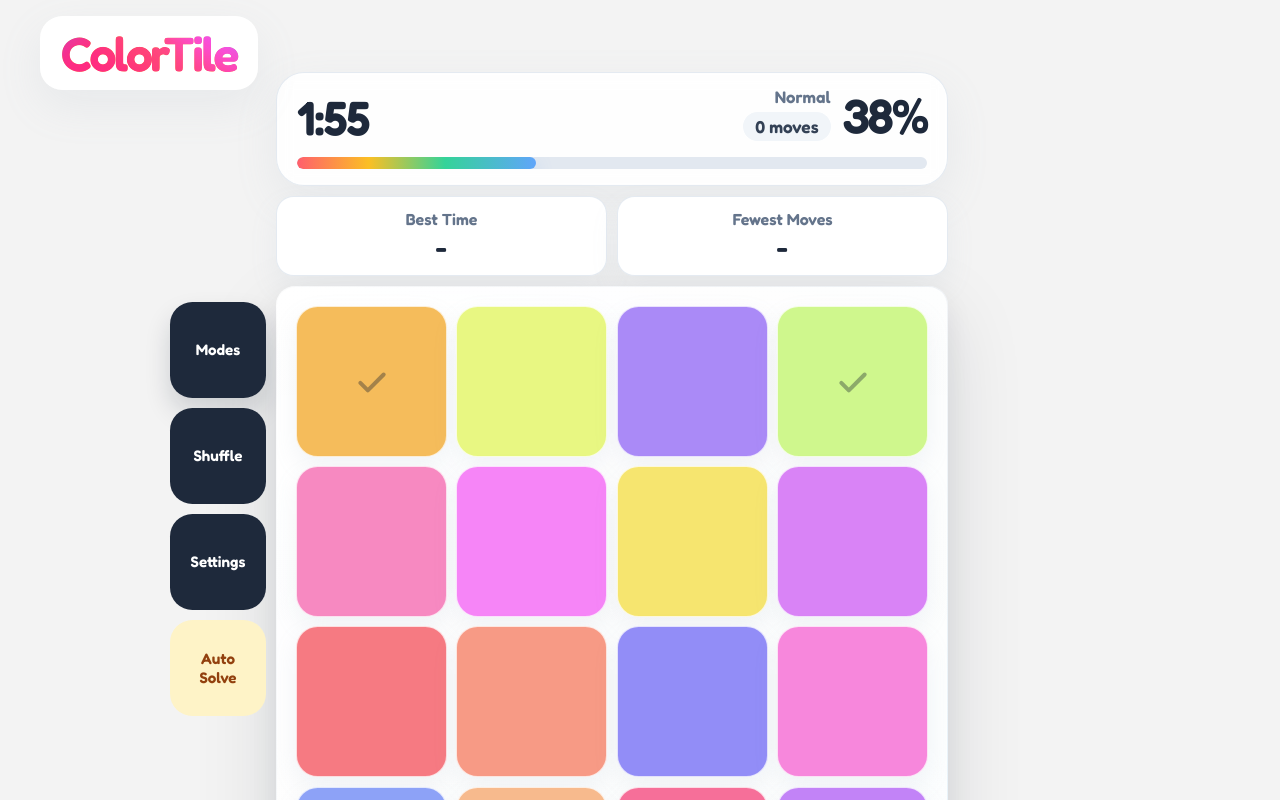
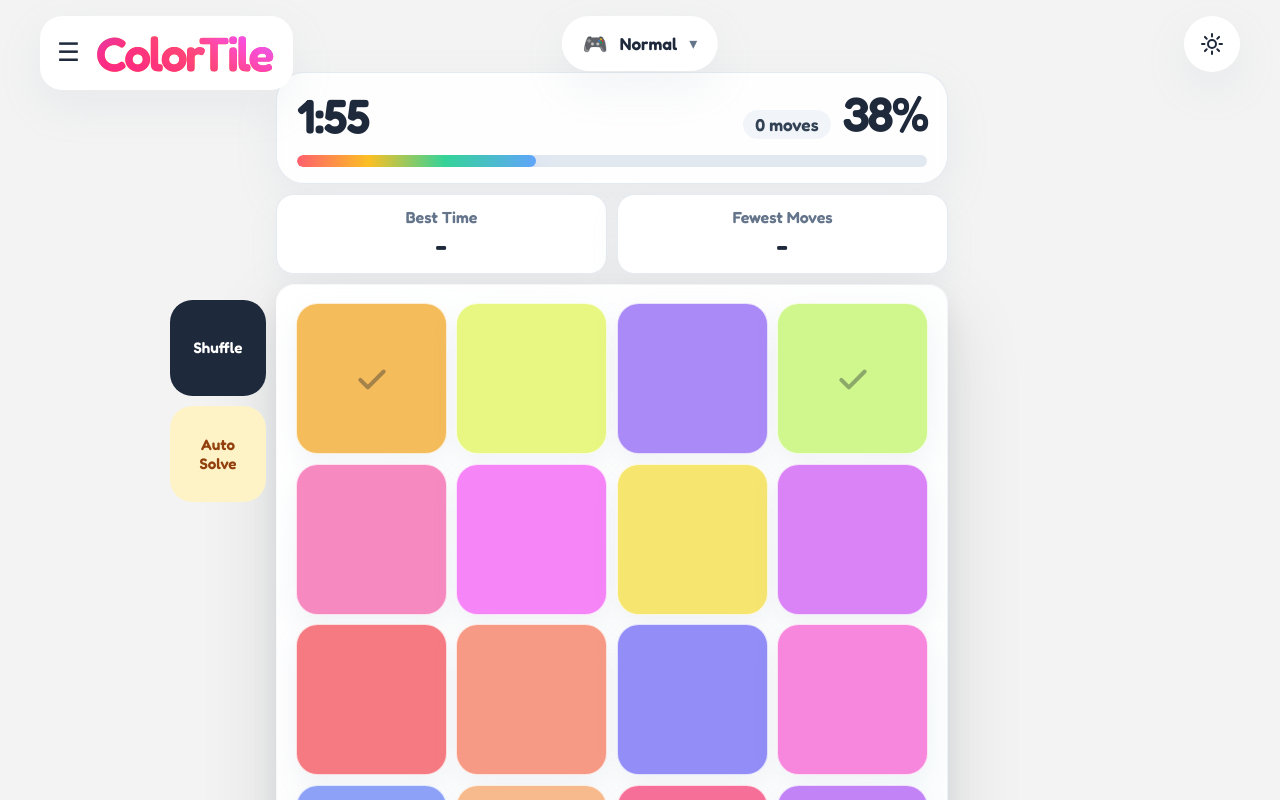
Before and after one commit to 0rka2/ColorTile, a Next.js app: page / in a window 1280 px wide. Built offline with nearby package versions, Linux system fonts and the light colour scheme.

Commit message:
improve hud 1

```diff
--- a/app/game-components.tsx
+++ b/app/game-components.tsx
@@ -8,7 +8,6 @@ import { getGradientQualityFill } from "./gradient-quality";
 import { DIFFICULTY_LABELS } from "./game-logic";
 import { getConfettiViewportSize } from "./confetti-logic";
 import type { PersonalBestStatus } from "./personal-best";
-import { getThemeModeLabel } from "./settings-options";
 import type { ThemeMode } from "./settings-options";
 import { DifficultyConfig, DifficultyKey, Tile } from "./game-types";
 
@@ -150,11 +149,10 @@ export function GameHud({
           </div>
 
           <div className="flex items-end gap-2 sm:gap-3">
-            <div className="max-w-[7rem] text-right sm:max-w-[8.5rem] md:max-w-none">
-              <p className="theme-text-muted font-fredoka-strong text-[0.88rem] leading-none sm:text-[0.98rem] md:text-[1.05rem]">{difficultyLabel}</p>
-              <div className="theme-chip mt-1.5 inline-flex rounded-full px-2.5 py-1 sm:px-3 sm:py-1.5">
-                <p className="theme-text-secondary font-fredoka-strong text-[0.88rem] leading-none sm:text-[0.98rem] md:text-[1.08rem]">{moves} moves</p>
-              </div>
+            <div className="theme-chip inline-flex rounded-full px-2.5 py-1 sm:px-3 sm:py-1.5">
+              <p className="theme-text-secondary font-fredoka-strong text-[0.88rem] leading-none sm:text-[0.98rem] md:text-[1.08rem]">
+                {moves} moves
+              </p>
             </div>
 
             <div className="pb-0.5 text-right">
@@ -632,101 +630,198 @@ export function GameModal({
   );
 }
 type ControlsProps = {
-  difficulty: DifficultyKey;
   onAutoSolve: () => void;
-  onDifficultyChange: (difficulty: DifficultyKey) => void;
   onRestart: () => void;
-  onThemeModeChange: (themeMode: ThemeMode) => void;
   showDevControls: boolean;
-  themeMode: ThemeMode;
 };
 
-export function GameControls({
-  difficulty,
-  onAutoSolve,
-  onDifficultyChange,
-  onRestart: onShuffle,
-  onThemeModeChange,
-  showDevControls,
-  themeMode,
-}: Readonly<ControlsProps>) {
-  const [isModesOpen, setIsModesOpen] = useState(false);
-  const [isSettingsOpen, setIsSettingsOpen] = useState(false);
-
-  useEffect(() => {
-    if (!isModesOpen && !isSettingsOpen) {
-      return;
+function HamburgerIcon() {
+  return (
+    <svg
+      aria-hidden="true"
+      viewBox="0 0 24 24"
+      className="h-5 w-5 sm:h-6 sm:w-6"
+      fill="none"
+      stroke="currentColor"
+      strokeWidth="2.2"
+      strokeLinecap="round"
+      strokeLinejoin="round"
+    >
+      <path d="M4 7h16M4 12h16M4 17h16" />
+    </svg>
+  );
 }
 
-    const handleEscape = (event: KeyboardEvent) => {
-      if (event.key === "Escape") {
-        setIsModesOpen(false);
-        setIsSettingsOpen(false);
+function PaletteIcon() {
+  return (
+    <svg
+      aria-hidden="true"
+      viewBox="0 0 24 24"
+      className="h-5 w-5"
+      fill="none"
+      stroke="currentColor"
+      strokeWidth="2"
+      strokeLinecap="round"
+      strokeLinejoin="round"
+    >
+      <path d="M12 3a9 9 0 1 0 0 18h1a2 2 0 0 0 0-4h-1a2 2 0 0 1 0-4h4a5 5 0 0 0 0-10h-4Z" />
+      <circle cx="7.5" cy="10.5" r=".8" fill="currentColor" stroke="none" />
+      <circle cx="10.5" cy="7.5" r=".8" fill="currentColor" stroke="none" />
+      <circle cx="16.5" cy="8.5" r=".8" fill="currentColor" stroke="none" />
+    </svg>
+  );
 }
+
+function WrenchIcon() {
+  return (
+    <svg
+      aria-hidden="true"
+      viewBox="0 0 24 24"
+      className="h-5 w-5"
+      fill="none"
+      stroke="currentColor"
+      strokeWidth="2"
+      strokeLinecap="round"
+      strokeLinejoin="round"
+    >
+      <path d="M14.5 6.5a4 4 0 0 0-5.35 5.35L4 17v3h3l5.15-5.15A4 4 0 0 0 17.5 9l-2 2-2.5-2.5 1.5-2Z" />
+    </svg>
+  );
+}
+
+function SunIcon() {
+  return (
+    <svg aria-hidden="true" viewBox="0 0 24 24" className="h-6 w-6" fill="none" stroke="currentColor" strokeWidth="2" strokeLinecap="round" strokeLinejoin="round">
+      <circle cx="12" cy="12" r="4" />
+      <path d="M12 2v2.5M12 19.5V22M4.93 4.93l1.77 1.77M17.3 17.3l1.77 1.77M2 12h2.5M19.5 12H22M4.93 19.07l1.77-1.77M17.3 6.7l1.77-1.77" />
+    </svg>
+  );
+}
+
+function MoonIcon() {
+  return (
+    <svg aria-hidden="true" viewBox="0 0 24 24" className="h-6 w-6" fill="none" stroke="currentColor" strokeWidth="2" strokeLinecap="round" strokeLinejoin="round">
+      <path d="M21 12.8A9 9 0 1 1 11.2 3a7 7 0 0 0 9.8 9.8Z" />
+    </svg>
+  );
+}
+
+export function ThemeToggle({
+  onThemeModeChange,
+  themeMode,
+}: Readonly<{
+  onThemeModeChange: (themeMode: ThemeMode) => void;
+  themeMode: ThemeMode;
+}>) {
+  return (
+    <button
+      type="button"
+      onClick={() => onThemeModeChange(themeMode === "light" ? "dark" : "light")}
+      aria-label={`Switch to ${themeMode === "light" ? "dark" : "light"} theme`}
+      className="theme-header-surface flex h-12 w-12 items-center justify-center rounded-full border shadow-[0_14px_26px_rgba(15,23,42,0.16)] sm:h-14 sm:w-14"
+    >
+      <motion.span
+        key={themeMode}
+        initial={{ rotate: -90, opacity: 0, scale: 0.5 }}
+        animate={{ rotate: 0, opacity: 1, scale: 1 }}
+        transition={{ duration: 0.3 }}
+      >
+        {themeMode === "dark" ? <MoonIcon /> : <SunIcon />}
+      </motion.span>
+    </button>
+  );
+}
+
+type GameDrawerProps = {
+  isOpen: boolean;
+  onClose: () => void;
+  onOpenCustom: () => void;
+  onOpenModes: () => void;
 };
 
-    window.addEventListener("keydown", handleEscape);
-    return () => window.removeEventListener("keydown", handleEscape);
-  }, [isModesOpen, isSettingsOpen]);
+export function GameDrawer({
+  isOpen,
+  onClose,
+  onOpenCustom,
+  onOpenModes,
+}: Readonly<GameDrawerProps>) {
+  if (!isOpen || typeof document === "undefined") {
+    return null;
+  }
 
-  const handleModeSelect = (nextDifficulty: DifficultyKey) => {
-    onDifficultyChange(nextDifficulty);
-    setIsModesOpen(false);
-  };
-
-  return (
-    <section className="flex w-full justify-center lg:w-auto">
-      <div className="grid w-full max-w-[42rem] grid-cols-2 gap-1.5 sm:grid-cols-4 sm:gap-2 md:gap-2.5 lg:flex lg:w-auto lg:max-w-none lg:flex-col">
+  return createPortal(
+    <motion.div
+      className="theme-overlay fixed inset-0 z-40"
+      initial={{ opacity: 0 }}
+      animate={{ opacity: 1 }}
+      transition={{ duration: 0.18, ease: [0.22, 1, 0.36, 1] }}
+    >
+      <div className="absolute inset-0" onClick={onClose} aria-hidden="true" />
+      <motion.aside
+        role="dialog"
+        aria-modal="true"
+        aria-label="Navigation drawer"
+        className="theme-modal absolute left-2.5 top-[4.6rem] w-[16.5rem] max-w-[calc(100vw-1.25rem)] rounded-[1.35rem] border p-4 shadow-[0_22px_48px_rgba(15,23,42,0.18)] sm:left-4 sm:top-[5.2rem] sm:w-[17.5rem] md:left-5 md:top-[5.45rem] lg:left-10 lg:top-[6.1rem]"
+        initial={{ opacity: 0, y: -10, scale: 0.96 }}
+        animate={{ opacity: 1, y: 0, scale: 1 }}
+        transition={{ duration: 0.22, ease: [0.22, 1, 0.36, 1] }}
+      >
+        <div>
+          <div className="flex flex-col gap-2">
             <button
               type="button"
-            onClick={() => setIsModesOpen(true)}
-            aria-haspopup="dialog"
-            aria-expanded={isModesOpen}
-            aria-label="Open modes"
-            className="theme-button-primary font-fredoka-strong flex min-h-[3.8rem] w-full items-center justify-center rounded-[0.95rem] px-2 py-2.5 text-center text-[0.84rem] leading-tight shadow-[0_14px_26px_rgba(15,23,42,0.16)] sm:min-h-[4rem] sm:rounded-[1rem] sm:text-[0.88rem] md:min-h-[4.25rem] md:text-[0.92rem] lg:h-24 lg:w-24 lg:rounded-[1.4rem] lg:px-3 lg:py-3 lg:text-[0.95rem]"
+              onClick={onOpenModes}
+              className="theme-button-secondary flex items-center gap-3 rounded-[1rem] px-4 py-3 text-left"
             >
-            Modes
+              <span className="theme-text-secondary">
+                <PaletteIcon />
+              </span>
+              <span className="font-fredoka-strong text-[1rem] leading-none">Classic</span>
             </button>
 
             <button
               type="button"
-            onClick={onShuffle}
-            className="theme-button-primary font-fredoka-strong flex min-h-[3.8rem] w-full items-center justify-center rounded-[0.95rem] px-2 py-2.5 text-center text-[0.84rem] leading-tight sm:min-h-[4rem] sm:rounded-[1rem] sm:text-[0.88rem] md:min-h-[4.25rem] md:text-[0.92rem] lg:h-24 lg:w-24 lg:rounded-[1.4rem] lg:px-3 lg:py-3 lg:text-[0.95rem]"
+              onClick={onOpenCustom}
+              className="theme-button-secondary flex items-center gap-3 rounded-[1rem] px-4 py-3 text-left"
             >
-            Shuffle
+              <span className="theme-text-secondary">
+                <WrenchIcon />
+              </span>
+              <span className="font-fredoka-strong text-[1rem] leading-none">Custom</span>
             </button>
+          </div>
+        </div>
+      </motion.aside>
+    </motion.div>,
+    document.body,
+  );
+}
 
-          <button
-            type="button"
-            onClick={() => setIsSettingsOpen(true)}
-            aria-haspopup="dialog"
-            aria-expanded={isSettingsOpen}
-            aria-label="Open settings"
-            className="theme-button-primary font-fredoka-strong flex min-h-[3.8rem] w-full items-center justify-center rounded-[0.95rem] px-2 py-2.5 text-center text-[0.84rem] leading-tight sm:min-h-[4rem] sm:rounded-[1rem] sm:text-[0.88rem] md:min-h-[4.25rem] md:text-[0.92rem] lg:h-24 lg:w-24 lg:rounded-[1.4rem] lg:px-3 lg:py-3 lg:text-[0.95rem]"
-          >
-            Settings
-          </button>
+type GameModeModalProps = {
+  difficulty: DifficultyKey;
+  isOpen: boolean;
+  onClose: () => void;
+  onDifficultyChange: (difficulty: DifficultyKey) => void;
+};
 
-          {showDevControls && (
-            <button
-              type="button"
-              onClick={onAutoSolve}
-              className="theme-button-accent font-fredoka-strong col-span-2 flex min-h-[3.8rem] w-full items-center justify-center rounded-[0.95rem] px-2 py-2.5 text-center text-[0.84rem] leading-tight sm:col-span-1 sm:min-h-[4rem] sm:rounded-[1rem] sm:text-[0.88rem] md:min-h-[4.25rem] md:text-[0.92rem] lg:h-24 lg:w-24 lg:rounded-[1.4rem] lg:px-3 lg:py-3 lg:text-[0.95rem]"
-            >
-              Auto Solve
-            </button>
-          )}
-      </div>
+export function GameModeModal({
+  difficulty,
+  isOpen,
+  onClose,
+  onDifficultyChange,
+}: Readonly<GameModeModalProps>) {
+  if (!isOpen || typeof document === "undefined") {
+    return null;
+  }
 
-      {isModesOpen && typeof document !== "undefined" &&
-        createPortal(
+  return createPortal(
     <motion.div
       className="theme-overlay fixed inset-0 z-40 flex items-center justify-center p-4 backdrop-blur-sm"
       initial={{ opacity: 0 }}
       animate={{ opacity: 1 }}
       transition={{ duration: 0.18, ease: [0.22, 1, 0.36, 1] }}
     >
-            <div className="absolute inset-0" onClick={() => setIsModesOpen(false)} aria-hidden="true" />
+      <div className="absolute inset-0" onClick={onClose} aria-hidden="true" />
       <motion.div
         role="dialog"
         aria-modal="true"
@@ -738,12 +833,16 @@ export function GameControls({
       >
         <div className="flex items-start justify-between gap-4">
           <div>
-                  <p className="theme-text-muted font-fredoka-strong text-[0.78rem] uppercase tracking-[0.2em] sm:text-sm sm:tracking-[0.24em]">Modes</p>
-                  <h2 className="theme-text-primary font-fredoka-display mt-2 text-[1.9rem] leading-none sm:text-[2.2rem]">Choose a mode</h2>
+            <p className="theme-text-muted font-fredoka-strong text-[0.78rem] uppercase tracking-[0.2em] sm:text-sm sm:tracking-[0.24em]">
+              Modes
+            </p>
+            <h2 className="theme-text-primary font-fredoka-display mt-2 text-[1.9rem] leading-none sm:text-[2.2rem]">
+              Choose a mode
+            </h2>
           </div>
           <button
             type="button"
-                  onClick={() => setIsModesOpen(false)}
+            onClick={onClose}
             aria-label="Close modes window"
             className="theme-close-button font-fredoka-strong flex h-11 w-11 items-center justify-center rounded-full"
           >
@@ -760,13 +859,14 @@ export function GameControls({
               <button
                 key={key}
                 type="button"
-                      onClick={() => handleModeSelect(key)}
+                onClick={() => {
+                  onDifficultyChange(key);
+                  onClose();
+                }}
                 className={`font-fredoka-strong rounded-[1rem] px-4 py-3.5 text-base leading-tight transition sm:rounded-2xl sm:px-4 ${
                   isCustom ? "col-span-2" : ""
                 } ${
-                        isActive
-                          ? "theme-button-primary"
-                          : "theme-button-secondary"
+                  isActive ? "theme-button-primary" : "theme-button-secondary"
                 }`}
               >
                 {DIFFICULTY_LABELS[key]}
@@ -777,83 +877,35 @@ export function GameControls({
       </motion.div>
     </motion.div>,
     document.body,
-        )}
+  );
+}
 
-      {isSettingsOpen && typeof document !== "undefined" &&
-        createPortal(
-          <motion.div
-            className="theme-overlay fixed inset-0 z-40 flex items-center justify-center p-4 backdrop-blur-sm"
-            initial={{ opacity: 0 }}
-            animate={{ opacity: 1 }}
-            transition={{ duration: 0.18, ease: [0.22, 1, 0.36, 1] }}
-          >
-            <div className="absolute inset-0" onClick={() => setIsSettingsOpen(false)} aria-hidden="true" />
-            <motion.div
-              role="dialog"
-              aria-modal="true"
-              aria-label="Settings"
-              className="theme-modal relative w-full max-w-[35rem] rounded-[1.5rem] border p-7 sm:rounded-[1.75rem] sm:p-8"
-              initial={{ opacity: 0, y: 18, scale: 0.94 }}
-              animate={{ opacity: 1, y: 0, scale: 1 }}
-              transition={{ duration: 0.24, ease: [0.22, 1, 0.36, 1] }}
-            >
-              <div className="flex items-start justify-between gap-4">
-                <div>
-                  <p className="theme-text-muted font-fredoka-strong text-[1.2rem] uppercase tracking-[0.2em] l:text-l sm:tracking-[0.24em]">Settings</p>
-                </div>
+export function GameControls({
+  onAutoSolve,
+  onRestart: onShuffle,
+  showDevControls,
+}: Readonly<ControlsProps>) {
+  return (
+    <section className="flex w-full justify-center lg:w-auto">
+      <div className="grid w-full max-w-[42rem] grid-cols-1 gap-1.5 sm:grid-cols-2 sm:gap-2 md:gap-2.5 lg:flex lg:w-auto lg:max-w-none lg:flex-col">
           <button
             type="button"
-                  onClick={() => setIsSettingsOpen(false)}
-                  aria-label="Close settings window"
-                  className="theme-close-button font-fredoka-strong flex h-11 w-11 items-center justify-center rounded-full"
+            onClick={onShuffle}
+            className="theme-button-primary font-fredoka-strong flex min-h-[3.8rem] w-full items-center justify-center rounded-[0.95rem] px-2 py-2.5 text-center text-[0.84rem] leading-tight sm:min-h-[4rem] sm:rounded-[1rem] sm:text-[0.88rem] md:min-h-[4.25rem] md:text-[0.92rem] lg:h-24 lg:w-24 lg:rounded-[1.4rem] lg:px-3 lg:py-3 lg:text-[0.95rem]"
           >
-                  {"\u00D7"}
+            Shuffle
           </button>
+
+          {showDevControls && (
+            <button
+              type="button"
+              onClick={onAutoSolve}
+              className="theme-button-accent font-fredoka-strong col-span-2 flex min-h-[3.8rem] w-full items-center justify-center rounded-[0.95rem] px-2 py-2.5 text-center text-[0.84rem] leading-tight sm:col-span-2 sm:min-h-[4rem] sm:rounded-[1rem] sm:text-[0.88rem] md:min-h-[4.25rem] md:text-[0.92rem] lg:h-24 lg:w-24 lg:rounded-[1.4rem] lg:px-3 lg:py-3 lg:text-[0.95rem]"
+            >
+              Auto Solve
+            </button>
+          )}
       </div>
-
-              <div className="theme-panel-muted mt-6 rounded-[1.25rem] border px-4 py-4 sm:px-5 sm:py-5">
-                <div className="flex flex-col gap-3 sm:flex-row sm:items-center sm:justify-between">
-                  <p className="theme-text-secondary font-fredoka-strong text-[1.05rem] leading-none sm:text-[1.15rem]">
-                    Theme:
-                  </p>
-
-                  <div
-                    role="group"
-                    aria-label="Theme switch"
-                    className="theme-switch-track relative flex h-14 w-full items-center rounded-full border p-1.5 sm:w-[16rem]"
-                  >
-                    <motion.span
-                      aria-hidden="true"
-                      className="theme-switch-thumb absolute inset-y-1.5 left-1.5 w-[calc(50%-0.375rem)] rounded-full"
-                      animate={{ x: themeMode === "light" ? "0%" : "100%" }}
-                      transition={{ type: "spring", stiffness: 360, damping: 28, mass: 0.8 }}
-                    />
-
-                    <span className="relative z-10 grid w-full grid-cols-2">
-                      {(["light", "dark"] as const).map((mode) => {
-                        const isActive = themeMode === mode;
-
-                        return (
-                          <button
-                            key={mode}
-                            type="button"
-                            onClick={() => onThemeModeChange(mode)}
-                            className={`font-fredoka-strong flex h-11 items-center justify-center rounded-full text-base leading-none transition-colors duration-200 ${
-                              isActive ? "text-white" : "theme-text-muted"
-                            }`}
-                          >
-                            {getThemeModeLabel(mode)}
-                          </button>
-                        );
-                      })}
-                    </span>
-                  </div>
-                </div>
-              </div>
-            </motion.div>
-          </motion.div>,
-          document.body,
-        )}
     </section>
   );
 }
--- a/app/page.tsx
+++ b/app/page.tsx
@@ -17,7 +17,7 @@ import {
   scrambleBoard,
   swapTiles,
 } from "./game-logic";
-import { CustomGameModal, GameBoard, GameControls, GameHud, GameModal, WinConfetti } from "./game-components";
+import { CustomGameModal, GameBoard, GameControls, GameDrawer, GameHud, GameModal, GameModeModal, ThemeToggle, WinConfetti } from "./game-components";
 import { getGradientQuality } from "./gradient-quality";
 import { EMPTY_PERSONAL_BEST_STATUS, getPersonalBestStatus } from "./personal-best";
 import type { PersonalBestStatus } from "./personal-best";
@@ -95,6 +95,8 @@ export default function Home() {
   const [winPhase, setWinPhase] = useState<WinPhase>("idle");
   const [loseState, setLoseState] = useState(false);
   const [customModalOpen, setCustomModalOpen] = useState(false);
+  const [drawerOpen, setDrawerOpen] = useState(false);
+  const [modeModalOpen, setModeModalOpen] = useState(false);
   const [timerStarted, setTimerStarted] = useState(true);
   const [bestStats, setBestStats] = useState<BestStats>({});
   const [personalBestStatus, setPersonalBestStatus] = useState<PersonalBestStatus>(EMPTY_PERSONAL_BEST_STATUS);
@@ -522,6 +524,22 @@ export default function Home() {
   }, [board.length, clearDragSession, difficulty, winState, loseState, customModalOpen, resetWinSequence, timerStarted]);
 
   useEffect(() => {
+    if (!drawerOpen && !modeModalOpen) {
+      return;
+    }
+
+    const handleEscape = (event: KeyboardEvent) => {
+      if (event.key === "Escape") {
+        setDrawerOpen(false);
+        setModeModalOpen(false);
+      }
+    };
+
+    window.addEventListener("keydown", handleEscape);
+    return () => window.removeEventListener("keydown", handleEscape);
+  }, [drawerOpen, modeModalOpen]);
+
+  useEffect(() => {
     if (!dragSession) {
       return;
     }
@@ -699,6 +717,21 @@ export default function Home() {
     resetWinSequence();
   };
 
+  const handleOpenCustomFromDrawer = () => {
+    setDrawerOpen(false);
+    clearDragSession();
+    resetWinSequence();
+    setCustomDraftSize(customSize);
+    setCustomDraftTime(customTime);
+    setCustomModalOpen(true);
+    setTimerStarted(false);
+  };
+
+  const handleOpenModesFromDrawer = () => {
+    setDrawerOpen(false);
+    setModeModalOpen(true);
+  };
+
   const handleAutoSolve = useCallback(() => {
     clearDragSession();
     resetWinSequence();
@@ -715,11 +748,44 @@ export default function Home() {
 
       <header className="fixed left-2.5 top-2 z-20 sm:left-4 sm:top-3 md:left-5 md:top-3 lg:left-10 lg:top-4">
         <div className="theme-header-surface rounded-[1rem] border px-2.5 py-2 backdrop-blur sm:rounded-[1.2rem] sm:px-3 sm:py-2.5 md:px-3.5 md:py-2.5 lg:rounded-[1.4rem] lg:px-4 lg:py-3">
-          <p className="font-fredoka-display theme-text-primary text-[1.7rem] font-black leading-none tracking-[-0.05em] sm:text-[2rem] md:text-[2.35rem] lg:text-5xl">
-            <GradientText className="px-1">ColorTile</GradientText>
-          </p>
+          <button
+            type="button"
+            onClick={() => setDrawerOpen(true)}
+            aria-label="Open navigation menu"
+            className="flex items-center gap-2.5 sm:gap-3"
+          >
+            <span aria-hidden="true" className="theme-text-primary text-[1.35rem] leading-none sm:text-[1.6rem]">
+              {"\u2630"}
+            </span>
+            <p className="font-fredoka-display theme-text-primary text-[1.7rem] font-black leading-none tracking-[-0.05em] sm:text-[2rem] md:text-[2.35rem] lg:text-5xl">
+              <GradientText className="px-1">ColorTile</GradientText>
+            </p>
+          </button>
         </div>
       </header>
+
+      <div className="fixed left-1/2 top-2 z-20 -translate-x-1/2 sm:top-3 md:top-3 lg:top-4">
+        <button
+          type="button"
+          onClick={() => setModeModalOpen(true)}
+          aria-label="Open modes"
+          className="theme-header-surface flex min-h-[3.15rem] items-center gap-2.5 rounded-full border px-4 py-2.5 shadow-[0_14px_26px_rgba(15,23,42,0.16)] sm:min-h-[3.45rem] sm:gap-3 sm:px-5 sm:py-3"
+        >
+          <span aria-hidden="true" className="text-[1.1rem] leading-none sm:text-[1.25rem]">
+            {"\uD83C\uDFAE"}
+          </span>
+          <span className="theme-text-primary font-fredoka-strong text-[1rem] leading-none sm:text-[1.08rem]">
+            {activeConfig.label}
+          </span>
+          <span aria-hidden="true" className="theme-text-muted text-[0.92rem] leading-none sm:text-[1rem]">
+            {"\u25BE"}
+          </span>
+        </button>
+      </div>
+
+      <div className="fixed right-2.5 top-2 z-20 sm:right-4 sm:top-3 md:right-5 md:top-3 lg:right-10 lg:top-4">
+        <ThemeToggle onThemeModeChange={setThemeMode} themeMode={themeMode} />
+      </div>
 
       <div className="mx-auto flex h-full w-full max-w-[72rem] flex-col pt-9 sm:pt-11 md:pt-16 lg:pt-12">
         <div className="flex flex-1 flex-col items-center justify-center">
@@ -761,13 +827,9 @@ export default function Home() {
 
           <div className="order-4 w-full lg:col-start-1 lg:row-start-2 lg:self-start lg:pt-4">
             <GameControls
-              difficulty={difficulty}
               showDevControls={process.env.NODE_ENV !== "production"}
               onAutoSolve={handleAutoSolve}
-              onDifficultyChange={handleDifficultyChange}
               onRestart={() => startGame(activeConfig)}
-              onThemeModeChange={setThemeMode}
-              themeMode={themeMode}
             />
           </div>
 
@@ -789,6 +851,18 @@ export default function Home() {
       </div>
 
       <WinConfetti active={confettiActive} />
+      <GameDrawer
+        isOpen={drawerOpen}
+        onClose={() => setDrawerOpen(false)}
+        onOpenCustom={handleOpenCustomFromDrawer}
+        onOpenModes={handleOpenModesFromDrawer}
+      />
+      <GameModeModal
+        difficulty={difficulty}
+        isOpen={modeModalOpen}
+        onClose={() => setModeModalOpen(false)}
+        onDifficultyChange={handleDifficultyChange}
+      />
       <CustomGameModal
         draftSize={customDraftSize}
         draftTime={customDraftTime}
```
Also changed, not shown: 1 other file (tests, documents, lock files or other folders). Lines whose indentation alone changed are shown as unchanged.
